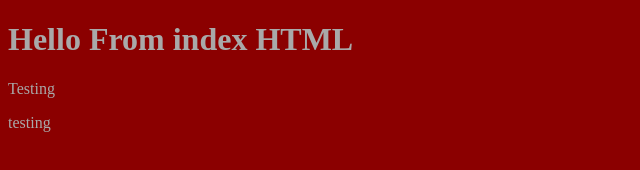
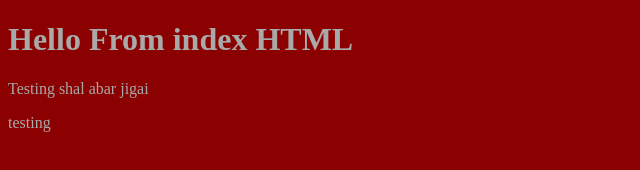
Before and after one commit to CryingUglyDuckling/ldsserver, a website: page index.html in a window 1280 px wide. Shown: the whole page, without its empty margins (0-640 px from the left). Drawn offline with Linux system fonts and the light colour scheme.

Commit message:
testing forever

```diff
--- a/index.html
+++ b/index.html
@@ -5,7 +5,7 @@
     </head>
     <body>
         <h1>Hello From index HTML</h1>
-        <p>Testing</p>
+        <p>Testing shal abar jigai</p>
         <p id="para"></p>
         <script src='assets/scripts/script1.js'></script>
     </body>
```
